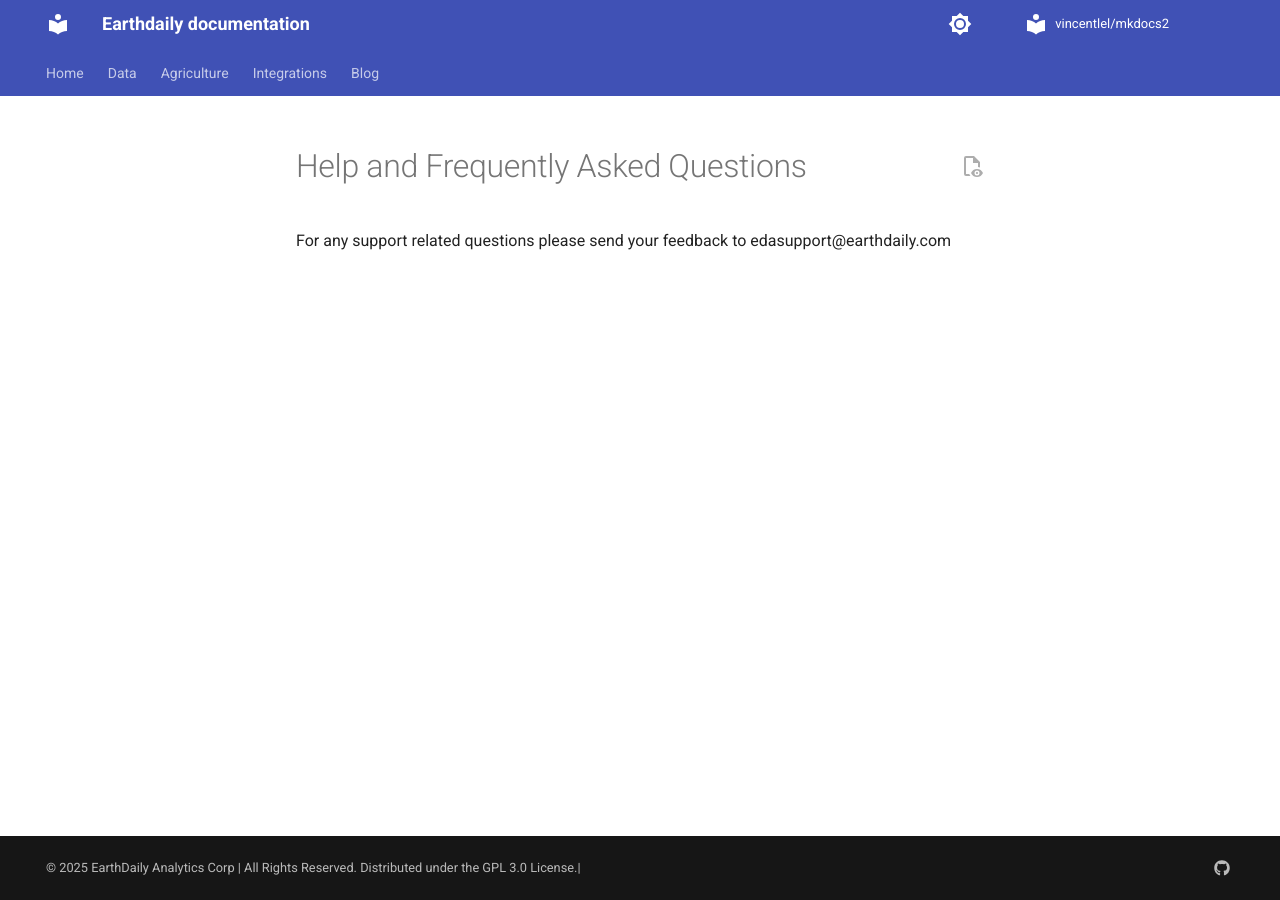
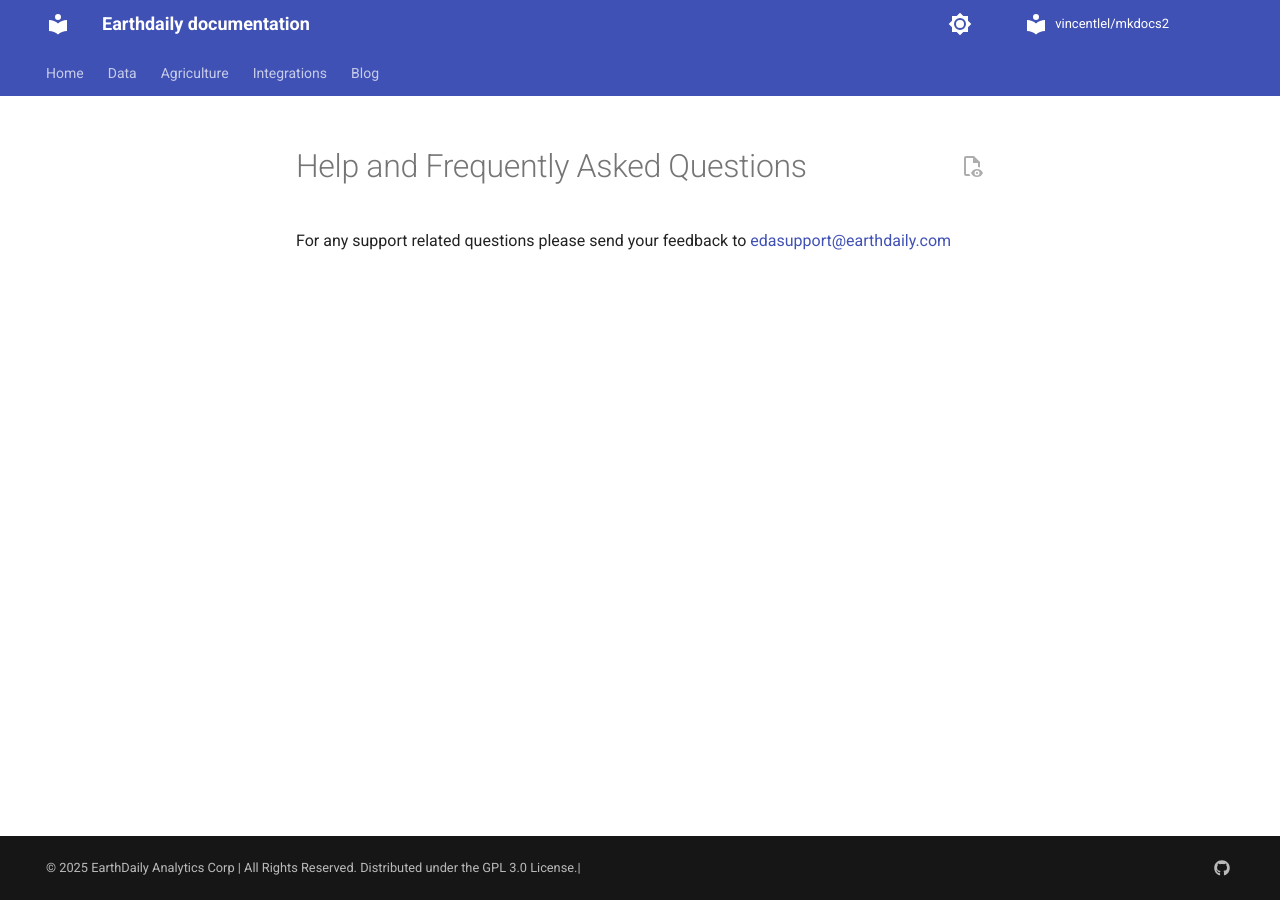
Before and after one commit to vincentlel/mkdocs2, an MkDocs documentation site: the page built from docs/EDS/FAQ/HelpandFAQ.md, in a window 1280 px wide. Built offline with MkDocs 1.6.1 and Material for MkDocs 9.7.7, drawn with Linux system fonts in a browser that asks for light colours; comment, search, counter and statistics services are not loaded; some of the changed lines change nothing that is shown.

Commit message:
Update mkdocs.yml

```diff
--- a/mkdocs.yml
+++ b/mkdocs.yml
@@ -475,12 +475,19 @@
 # |                                                                                                        |
 # +--------------------------------------------------------------------------------------------------------+
 markdown_extensions:
+  - abbr
+  - admonition
+  - attr_list
+  - def_list
+  - footnotes
+  - md_in_html
   - markdown.extensions.admonition:
   - markdown.extensions.codehilite:
       guess_lang: false
   - markdown.extensions.toc:
       permalink: true
-  #- pymdownx.arithmex:
+  - pymdownx.arithmex:
+      generic: true
   #- pymdownx.b64:
   #- pymdownx.betterem:
   #- pymdownx.caret:
@@ -491,8 +498,8 @@
   #- pymdownx.extra:
   #- pymdownx.extrarawhtml:
   #- pymdownx.highlight:
-  #- pymdownx.inlinehilite:
-  #- pymdownx.keys:
+  - pymdownx.inlinehilite:
+  - pymdownx.keys:
   #- pymdownx.magiclink:
   #- pymdownx.mark:
   #- pymdownx.pathconverter:
@@ -504,6 +511,11 @@
   #- pymdownx.tabbed:
   #- pymdownx.tasklist:
   #- pymdownx.tilde:
+  - pymdownx.magiclink:
+    normalize_issue_symbols: true
+    repo_url_shorthand: true
+    user: vincentlel
+    repo: mkdocs2
 
 plugins:
   - swagger-ui-tag
```
